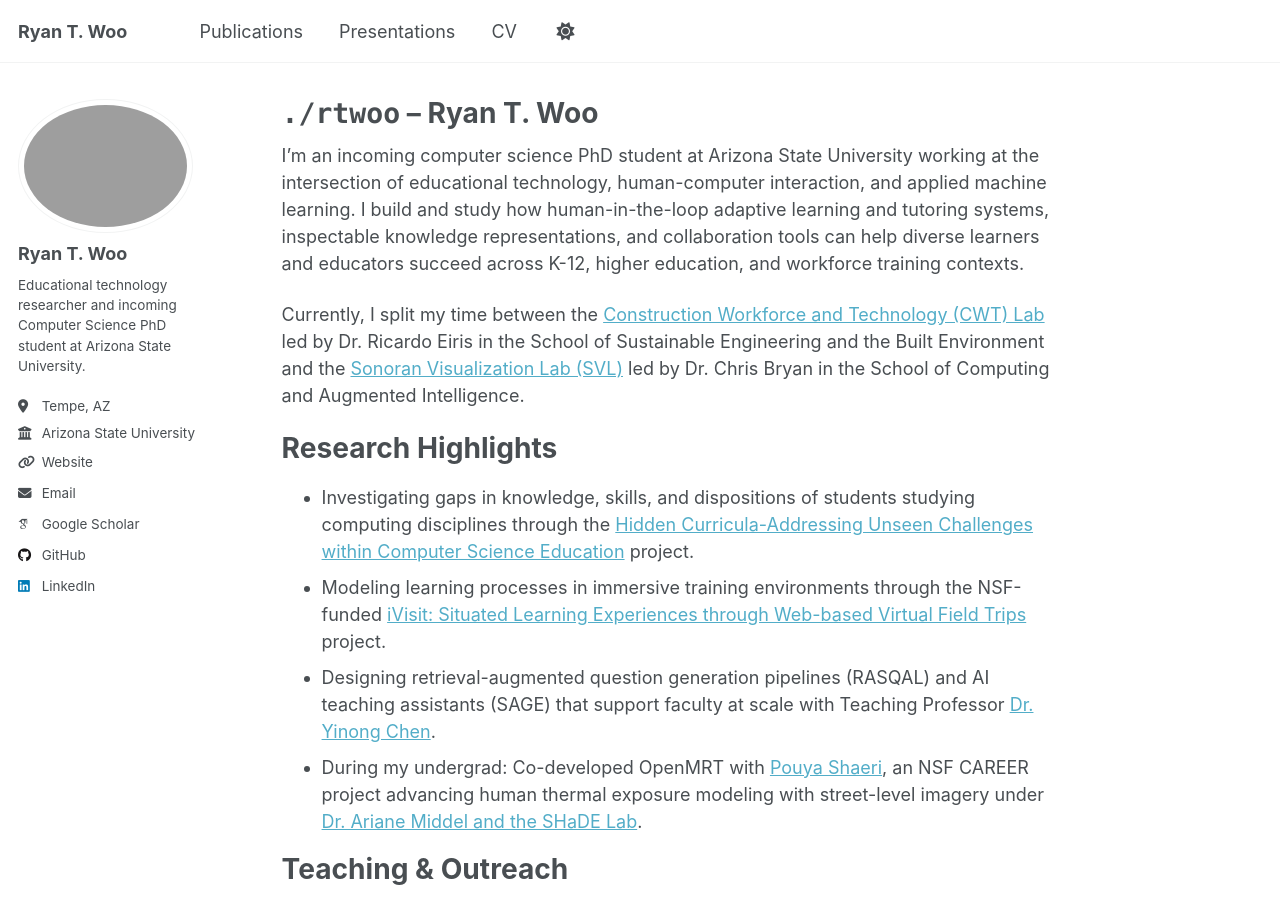
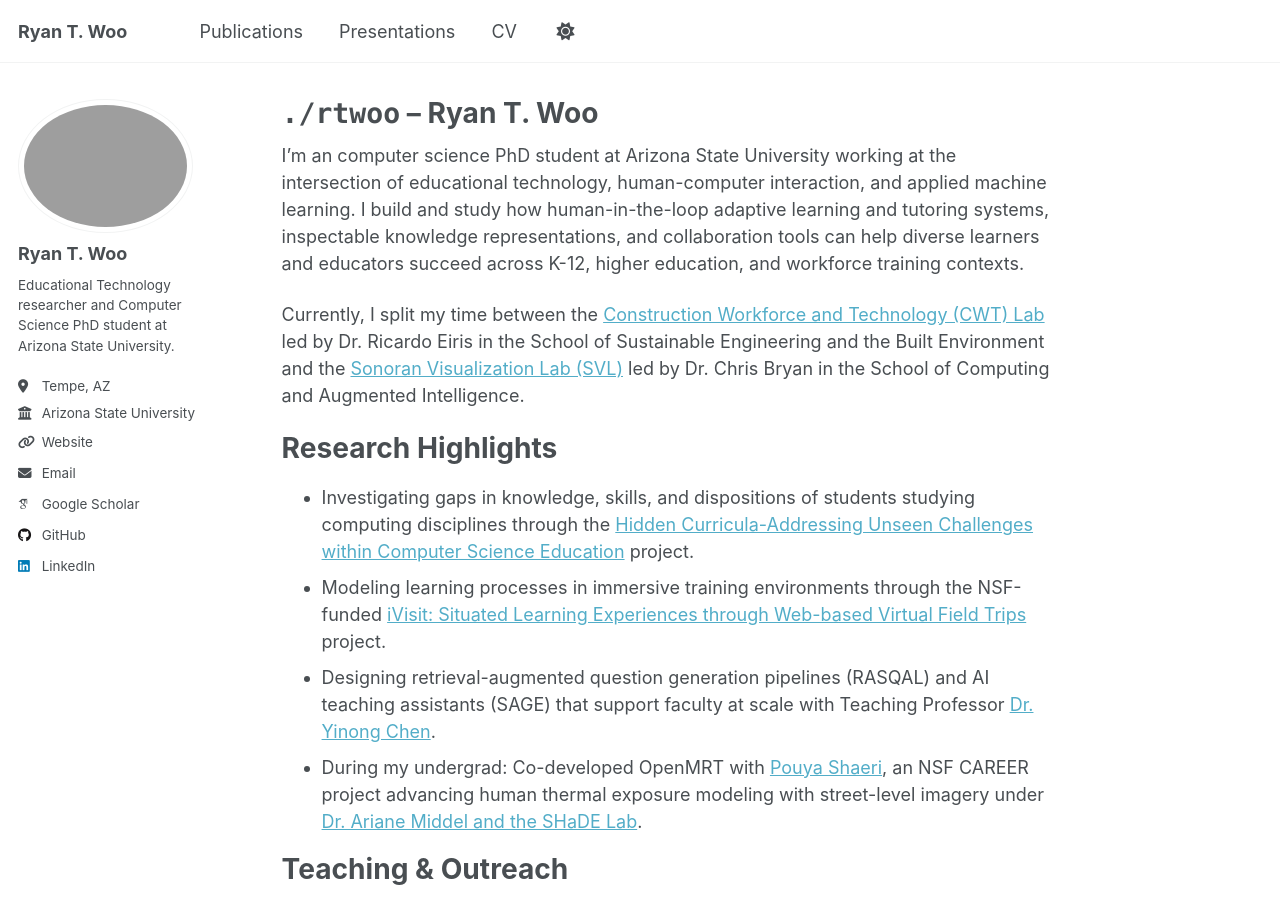
Before and after one commit to rtwoo/rtwoo.github.io, a Jekyll site: the page built from _pages/about.md, in a window 1280 px wide and 900 px high. Built offline with Jekyll 4.4.1, drawn with Linux system fonts in a browser that asks for light colours; some web fonts are replaced; a script that is not in the unit is left out.

Commit message:
Remove incoming and tweak capitalization

```diff
--- a/_config.yml
+++ b/_config.yml
@@ -12,7 +12,7 @@ site_theme               : "default"
 title                    : "Ryan T. Woo"
 title_separator          : "-"
 name                     : &name "Ryan T. Woo"
-description              : &description "Educational technology researcher and incoming Computer Science PhD student at Arizona State University"
+description              : &description "Educational Technology researcher and Computer Science PhD student at Arizona State University"
 url                      : https://rtwoo.github.io
                                                            # or if you already have some other page hosted on Github then use "https://[your GitHub username].github.io/[Your Repo Name]"
 baseurl                  : ""
@@ -25,7 +25,7 @@ author:
   avatar           : "rtwoo-headshot.png"
   name             : "Ryan T. Woo"
   pronouns         :
-  bio              : "Educational technology researcher and incoming Computer Science PhD student at Arizona State University."
+  bio              : "Educational Technology researcher and Computer Science PhD student at Arizona State University."
   location         : "Tempe, AZ"
   employer         : "Arizona State University"
   uri              : "https://rtwoo.github.io"
--- a/_data/authors.yml
+++ b/_data/authors.yml
@@ -4,6 +4,6 @@ Ryan T. Woo:
   name        : "Ryan T. Woo"
   uri         : "https://rtwoo.github.io"
   email       : "rtwoo@asu.edu"
-  bio         : "Educational technology researcher and incoming Computer Science PhD student at Arizona State University."
+  bio         : "Educational Technology researcher and Computer Science PhD student at Arizona State University."
   avatar      : "rtwoo-headshot.png"
   github      : "rtwoo"
--- a/_data/cv.json
+++ b/_data/cv.json
@@ -1,11 +1,11 @@
 {
   "basics": {
     "name": "Ryan T. Woo",
-    "label": "Incoming PhD Student in Computer Science",
+    "label": "PhD Student in Computer Science",
     "email": "rtwoo@asu.edu",
     "phone": "",
     "website": "https://rtwoo.github.io",
-    "summary": "Incoming Computer Science PhD student at Arizona State University researching intelligent tutoring and adaptive learning systems, knowledge representation, human-computer interaction, and immersive educational technology.",
+    "summary": "Computer Science PhD student at Arizona State University researching intelligent tutoring and adaptive learning systems, knowledge representation, human-computer interaction, and immersive educational technology.",
     "location": {
       "address": "",
       "postalCode": "",
--- a/_pages/about.md
+++ b/_pages/about.md
@@ -7,7 +7,7 @@ redirect_from:
   - /about.html
 ---
 
-I'm an incoming computer science PhD student at Arizona State University working at the intersection of educational technology, human-computer interaction, and applied machine learning. I build and study how human-in-the-loop adaptive learning and tutoring systems, inspectable knowledge representations, and collaboration tools can help diverse learners and educators succeed across K-12, higher education, and workforce training contexts.
+I'm an computer science PhD student at Arizona State University working at the intersection of educational technology, human-computer interaction, and applied machine learning. I build and study how human-in-the-loop adaptive learning and tutoring systems, inspectable knowledge representations, and collaboration tools can help diverse learners and educators succeed across K-12, higher education, and workforce training contexts.
 
 Currently, I split my time between the [Construction Workforce and Technology (CWT) Lab](https://www.cwt-lab.com/) led by Dr. Ricardo Eiris in the School of Sustainable Engineering and the Built Environment and the [Sonoran Visualization Lab (SVL)](https://chrisbryan.github.io/) led by Dr. Chris Bryan in the School of Computing and Augmented Intelligence.
 <!-- Across these collaborations I develop tools that capture engagement signals (emotion, gaze, physiological data) and transform them into actionable learning insights for instructors and students alike. -->
```
